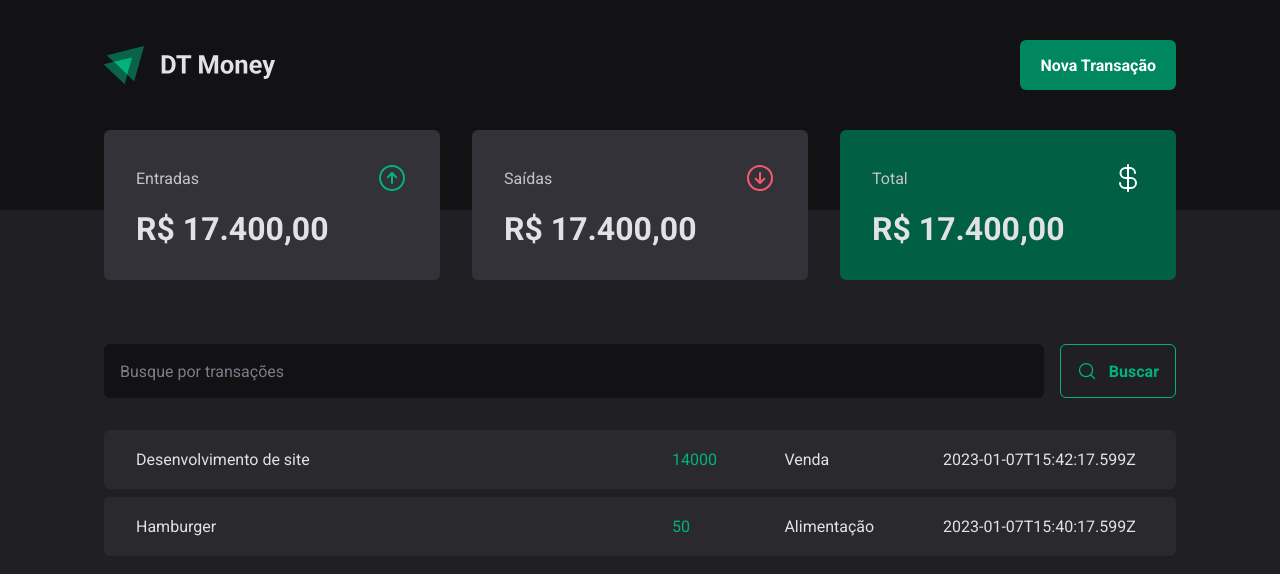
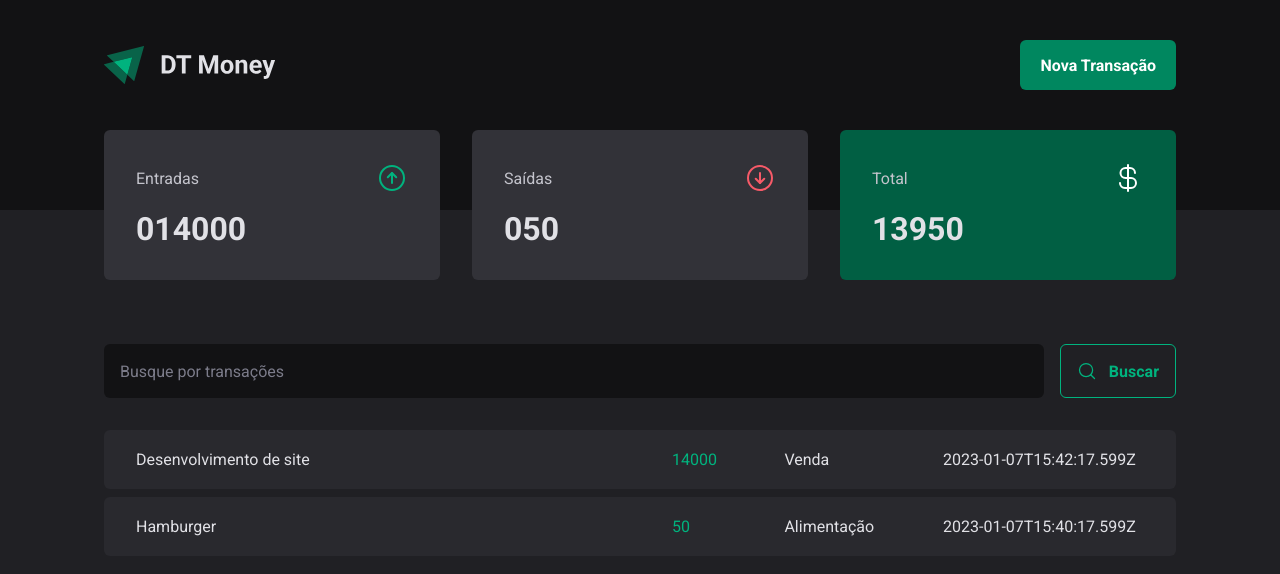
Before and after one commit to gomessgbr/dt-money, a React (Vite) app: page / in a window 1280 px wide. Shown: the top 574 px of the page. Built offline with nearby package versions, Linux system fonts and the light colour scheme; data requests are answered from the project's data file.

Commit message:
feat: sum of income, outcome and total values

```diff
--- a/src/components/Summary/index.tsx
+++ b/src/components/Summary/index.tsx
@@ -1,7 +1,30 @@
 import { ArrowCircleDown, ArrowCircleUp, CurrencyDollar } from "phosphor-react";
+import { useContext } from "react";
+import { TransactionsContext } from "../../contexts/TransactionContext";
 import { SummaryCard, SummaryContainer } from "./styles";
 
 export function Summary() {
+  const { transactions } = useContext(TransactionsContext);
+
+  const summary = transactions.reduce(
+    (acc, transaction) => {
+      if (transaction.type === "income") {
+        acc.income += transaction.price;
+        acc.total += transaction.price;
+      } else {
+        acc.outcome += transaction.price;
+        acc.total -= transaction.price;
+      }
+
+      return acc;
+    },
+    {
+      income: 0,
+      outcome: 0,
+      total: 0,
+    }
+  );
+
   return (
     <SummaryContainer>
       <SummaryCard>
@@ -9,21 +32,21 @@
           <span>Entradas</span>
           <ArrowCircleUp size={32} color="#00b37e" />
         </header>
-        <strong>R$ 17.400,00</strong>
+        <strong>{summary.income}</strong>
       </SummaryCard>
       <SummaryCard>
         <header>
           <span>Saídas</span>
           <ArrowCircleDown size={32} color="#f75a68" />
         </header>
-        <strong>R$ 17.400,00</strong>
+        <strong>{summary.outcome}</strong>
       </SummaryCard>
       <SummaryCard variant="green">
         <header>
           <span>Total</span>
           <CurrencyDollar size={32} color="#FFF" />
         </header>
-        <strong>R$ 17.400,00</strong>
+        <strong>{summary.total}</strong>
       </SummaryCard>
     </SummaryContainer>
   );
```
